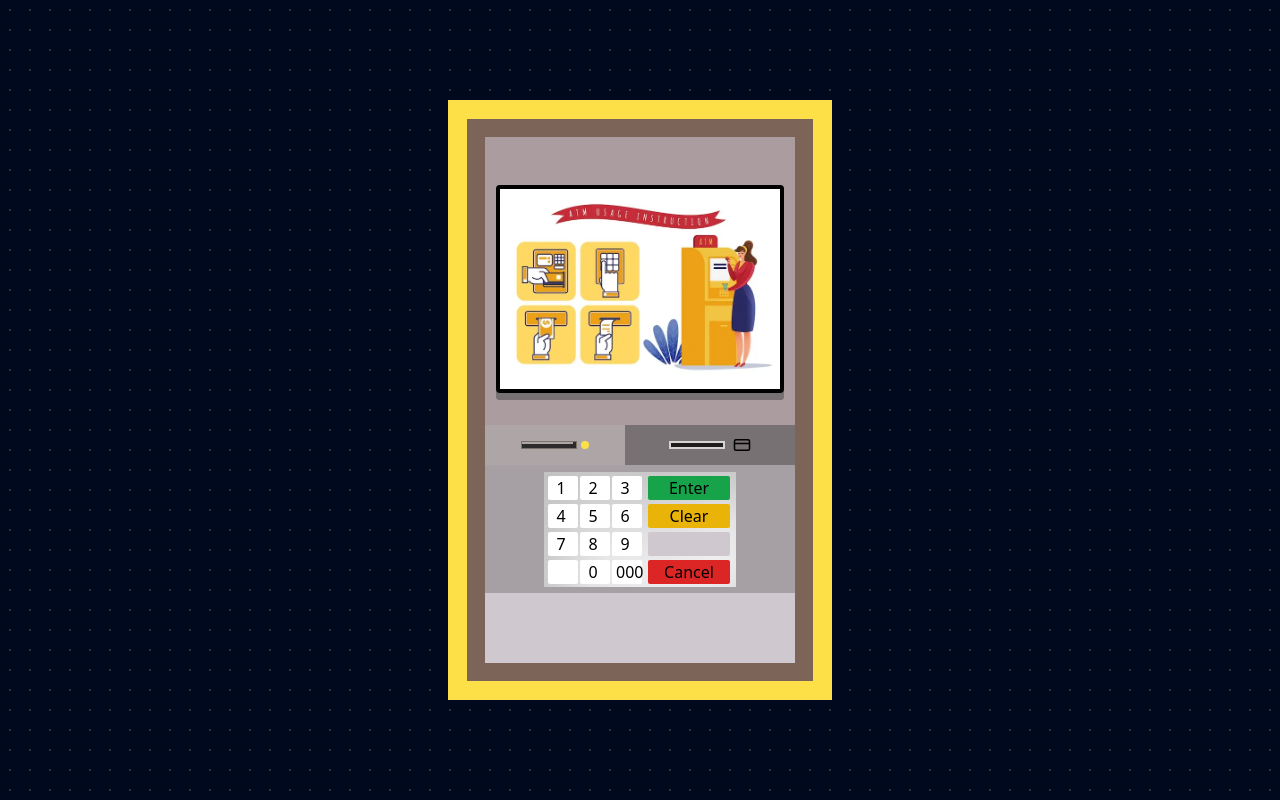
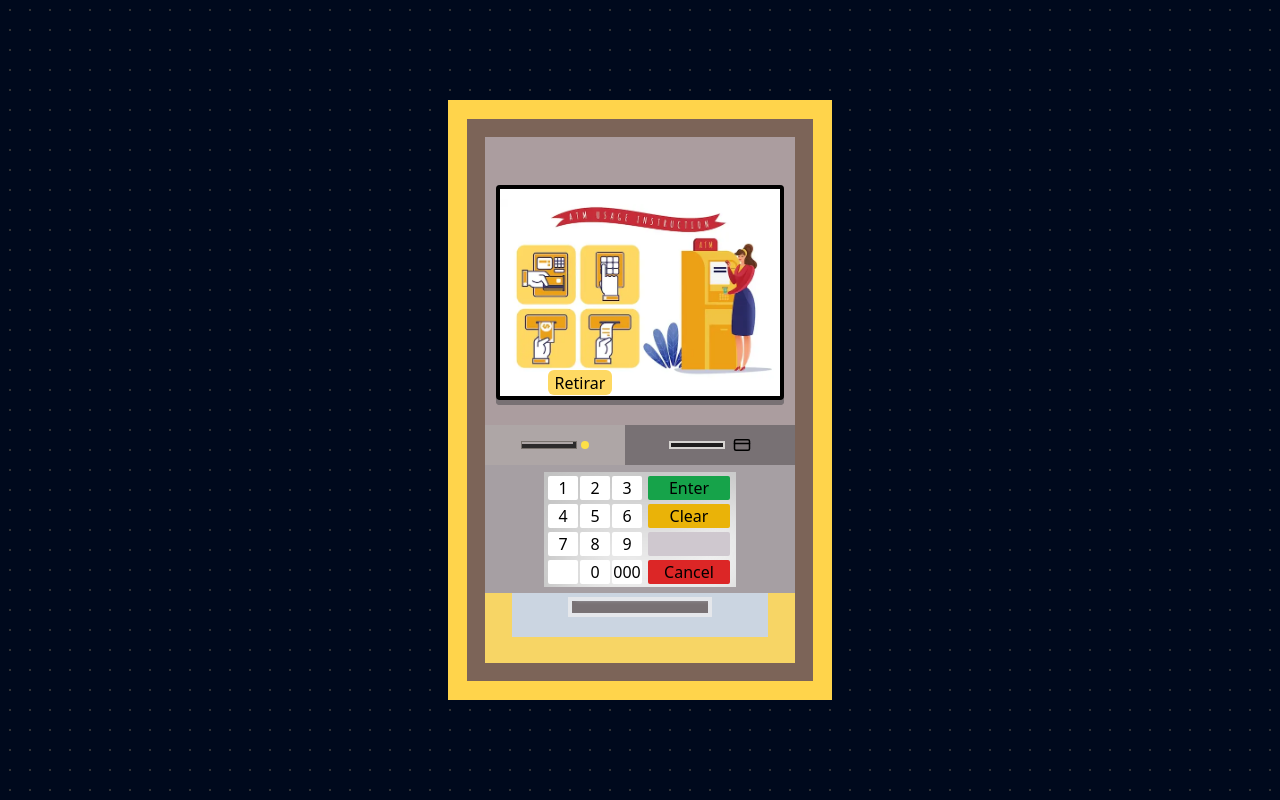
Before and after one commit to programadorisgod/ATM, a React (Vite) app: page / in a window 1280 px wide. Built offline with nearby package versions, Linux system fonts and the light colour scheme.

Commit message:
diseño listo

```diff
--- a/src/App.tsx
+++ b/src/App.tsx
@@ -1,3 +1,4 @@
+import BankNoteSlot from './components/banknoteSlot/banknoteSlot'
 import CardSlot from './components/card/card'
 import KeyBoard from './components/keyboard/keyboard'
 import Screen from './components/screen/screen'
@@ -8,17 +9,23 @@ function App() {
 
       <main className="flex flex-col justify-center items-center h-screen">
         <section>
-          <div className="h-[600px] w-96 border-[19px] border-yellow-300 border-solid">
+          <div className="h-[600px] w-96 border-[19px] border-[#ffd44b] border-solid">
             <div className="h-full w-full border-[18px] border-solid border-[#7c6458]">
               <div className="h-full w-full bg-[#cfc8cf]">
                 <section className="bg-[#ab9d9f] w-full h-72 flex flex-col items-center">
                   <Screen />
                 </section>
+
                 <section>
                   <CardSlot />
                 </section>
+
                 <section>
                   <KeyBoard />
+                </section>
+
+                <section>
+                  <BankNoteSlot />
                 </section>
               </div>
             </div>
--- /dev/null
+++ b/src/components/banknoteSlot/banknoteSlot.tsx
@@ -0,0 +1,9 @@
+export default function BankNoteSlot() {
+  return (
+    <div className="bg-[#f7d565] w-[310px] h-[70px] flex flex-col   items-center">
+      <div className="w-64 h-11 bg-slate-300 flex justify-center pt-1">
+        <div className="w-36 h-5 border-4 shadow-custom "></div>
+      </div>
+    </div>
+  )
+}
--- a/src/components/card/card.tsx
+++ b/src/components/card/card.tsx
@@ -2,14 +2,14 @@ import cardSvg from '../../assets/svg/card.svg'
 
 export default function CardSlot() {
   return (
-    <div className="flex flex-row">
+    <div className="flex flex-row select-none">
       <div className="bg-[#aea6a6] w-36 h-10 flex justify-center items-center gap-1">
         <div className="w-14 h-2 border border-stone-500 border-solid shadow-card"></div>
         <div className="rounded w-2 h-2 bg-yellow-300"></div>
       </div>
       <div className="bg-[#787174] w-44 h-10 flex justify-center items-center gap-2">
-        <div className="w-14 h-2 border-2 border-stone-300 border-solid shadow-card"></div>
-        <picture>
+        <div className="w-14 h-2 border-2 border-stone-300 border-solid shadow-card "></div>
+        <picture className='cursor-pointer'>
           <img width={18} src={cardSvg} alt="Card" />
         </picture>
       </div>
--- a/src/components/keyboard/keyboard.tsx
+++ b/src/components/keyboard/keyboard.tsx
@@ -4,7 +4,7 @@ export default function KeyBoard() {
   const keyboard = key.map((key, index) => {
     return (
       <div
-        className="bg-white text-center text-pretty rounded-sm w-[30px] h-6 pr-2 pl-1"
+        className="bg-white text-center text-pretty rounded-sm w-[30px] h-6 cursor-pointer"
         key={index}
       >
         {key}
@@ -23,7 +23,7 @@ export default function KeyBoard() {
             : button === 'Cancel'
             ? 'bg-red-600'
             : 'bg-[#cfc8cf]'
-        } text-center text-pretty rounded-sm w-[82px] h-6 `}
+        } text-center text-pretty rounded-sm w-[82px] h-6 cursor-pointer `}
         key={index}
       >
         {button}
@@ -32,8 +32,8 @@ export default function KeyBoard() {
   })
 
   return (
-    <div className="bg-[#a69fa3] w-full h-32 flex justify-center items-center">
-      <div className="shadow-neo w-48 p-1 h-[115px] grid grid-cols-2 gap-4 bg-[#e0e0e0]">
+    <div className="bg-[#a69fa3] w-full h-32 flex justify-center items-center select-none">
+      <div className="shadow-neo w-48 p-1 h-[115px] grid grid-cols-[repeat(2,minmax(0,3fr))] gap-4 bg-[#e0e0e0]">
         <div className="grid grid-cols-3 gap-x-3 gap-y-1 ">{keyboard}</div>
         <div className="grid grid-cols-1 gap-1 ">{keyboardButtons}</div>
       </div>
--- a/src/components/screen/screen.tsx
+++ b/src/components/screen/screen.tsx
@@ -1,17 +1,20 @@
+import { useState } from 'react'
+import StepScreen from './stepScreen'
+import WidthDrawalScreen from './withdrawalScreen'
+
 export default function Screen() {
+  const [withDraw, setWithDraw] = useState<boolean>(false)
+
+  const handleWithDraw = () => {
+    setWithDraw(!withDraw)
+  }
   return (
-    <div className="h-[215px] w-72 border-solid mt-12 bg-[#787174] rounded shadow-custom">
-      <div className="h-52 w-full border-4 border-black rounded">
-        <div className="w-full h-full bg-white">
-          <picture>
-            <img
-              className="object-contain w-full h-full"
-              src="/src/assets/retirar.webp"
-              alt="imagen de pasos a seguir para retirar"
-            />
-          </picture>
-        </div>
-      </div>
+    <div className="h-[220px] w-72 border-solid mt-12 bg-[#787174] rounded shadow-custom select-none">
+      {withDraw ? (
+        <WidthDrawalScreen />
+      ) : (
+        <StepScreen handleWithDraw={handleWithDraw} />
+      )}
     </div>
   )
 }
--- /dev/null
+++ b/src/components/screen/stepScreen.tsx
@@ -0,0 +1,21 @@
+type StepScreenProps = {
+  handleWithDraw: () => void
+}
+export default function StepScreen({ handleWithDraw }: StepScreenProps) {
+  return (
+    <div className="h-[215px] w-full border-4 border-black rounded relative">
+      <div className="w-full h-full bg-white">
+        <picture>
+          <img
+            className="object-contain w-full h-full "
+            src="/src/assets/retirar.webp"
+            alt="imagen de pasos a seguir para retirar"
+          />
+        </picture>
+      </div>
+      <button className=" bg-[#FED963] rounded-md  w-16 h-[25px]  absolute left-12 bottom-[1px]" onClick={() => handleWithDraw()}>
+        Retirar
+      </button>
+    </div>
+  )
+}
--- /dev/null
+++ b/src/components/screen/withdrawalScreen.tsx
@@ -0,0 +1,5 @@
+export default function WidthDrawalScreen() {
+    return (
+        <div></div>
+    )
+}
```
